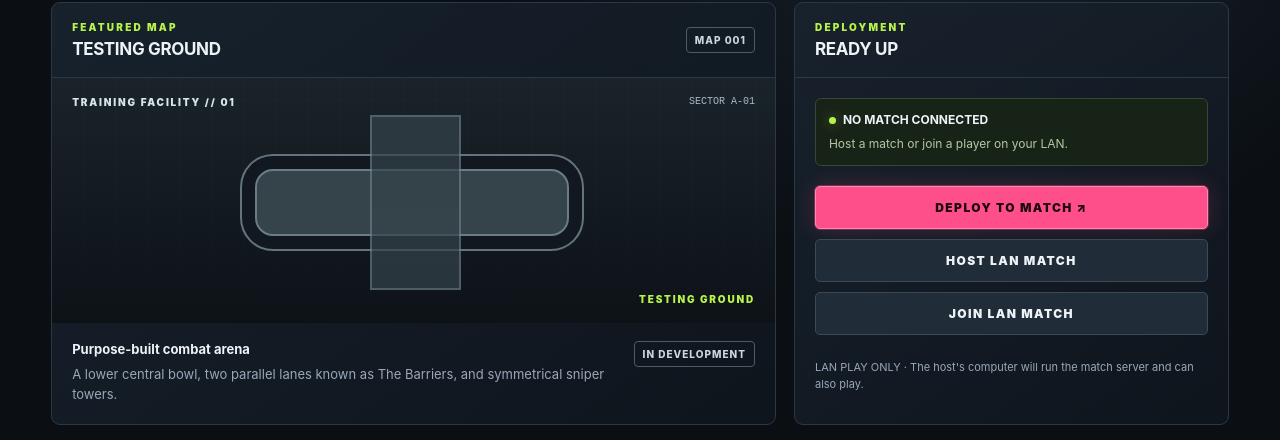
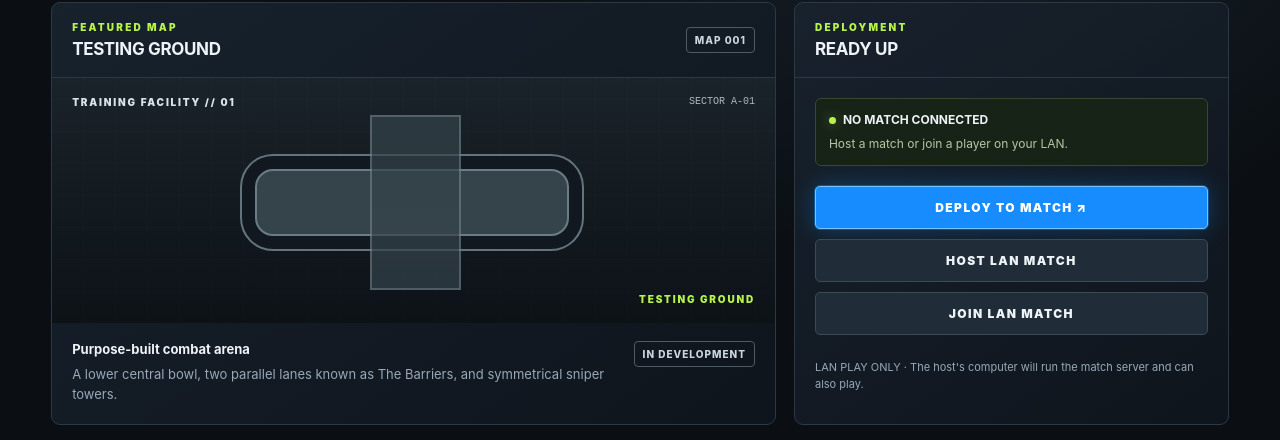
Before and after one commit to RayquazaFAVE/custom-fps, a plain HTML site: page index.html in a window 1280 px wide. Shown: the part 301-741 px from the top of the page. Drawn offline with Linux system fonts and the light colour scheme.

Commit message:
Change deployment marker to blue

```diff
--- a/style.css
+++ b/style.css
@@ -277,6 +277,6 @@ p { color: var(--muted); line-height: 1.55; }
 @media(max-width:620px){.attachment-copy .field{font-size:11px!important}}
 
 
-/* Deployment button version marker: updated for the automatic-fire fix */
-#deploy-button { background: #ff4f8b !important; color: #200813 !important; border-color: #ff8ab0 !important; box-shadow: 0 0 0 1px #ff4f8b55, 0 0 22px #ff4f8b35 !important; }
-#deploy-button:hover { background: #ff78a5 !important; border-color: #ffb0c8 !important; }
+/* Deployment button version marker: blue means the latest input fix is deployed */
+#deploy-button { background: #168cff !important; color: #ffffff !important; border-color: #78c2ff !important; box-shadow: 0 0 0 1px #168cff66, 0 0 24px #168cff55 !important; }
+#deploy-button:hover { background: #43a4ff !important; border-color: #a5d8ff !important; }
```
